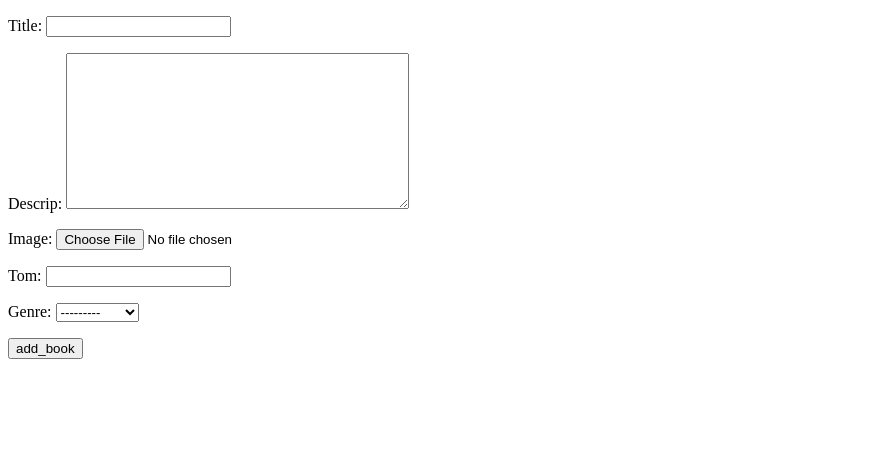
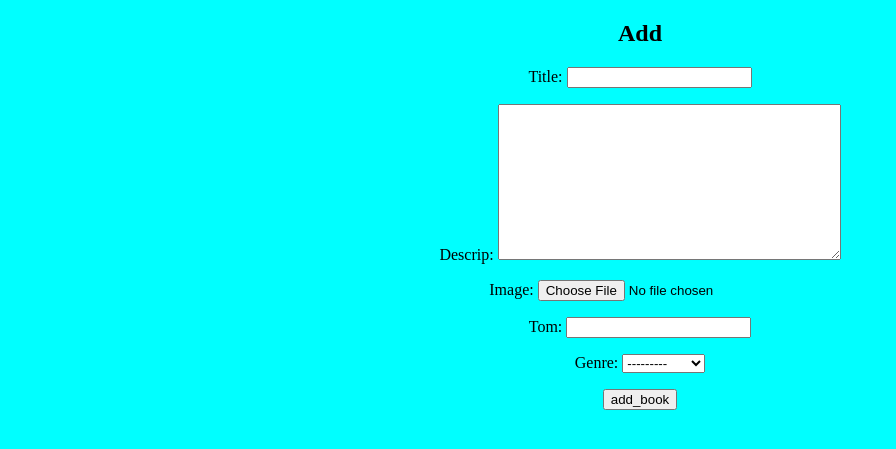
Before and after one commit to narmuhamedov/month3hw, a Django app: page /add-books/ in a window 1280 px wide. Shown: the top 449 px of the page, without its empty margins (0-896 px from the left). Run offline with Django 4.2, Linux system fonts and the light colour scheme.

Commit message:
еще раз обновленная домашка

```diff
--- a/templates/add_book.html
+++ b/templates/add_book.html
@@ -4,13 +4,14 @@
     <meta charset="UTF-8">
     <title>addbook</title>
 </head>
-<body>
+<body bgcolor="aqua">
+<center>
+    <h2>Add</h2>
 <form action="/add-books/" method="post" enctype="multipart/form-data">
     {% csrf_token %}
     {{ form.as_p }}
     <input type="submit" value="add_book">
-
 </form>
-
+</center>
 </body>
 </html>
--- a/templates/book_list.html
+++ b/templates/book_list.html
@@ -22,6 +22,8 @@
                     <hr>
             {% endfor %}
     </div>
+
+
 </center>
 </body>
 </html>
--- a/templates/category_book.html
+++ b/templates/category_book.html
@@ -18,6 +18,8 @@
 
 </style>
 <body>
+
+<center><button type="button"><a href="/add-books/">Add</a></button></center>
 <div class="container c_v">
     <h1 class="container">Книги</h1>
 
```
Also changed, not shown: db.sqlite3.
